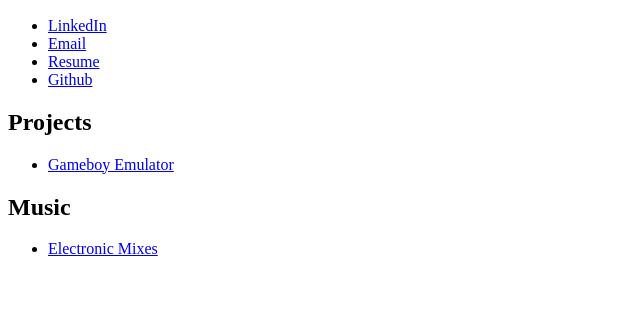
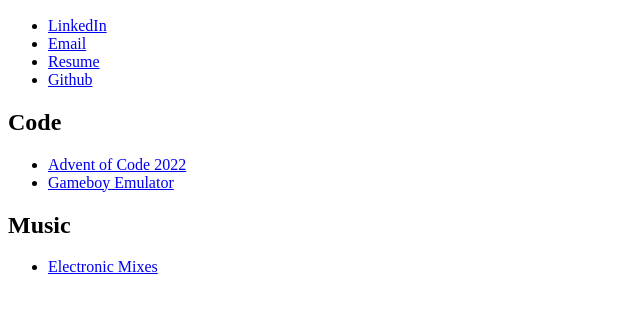
Before and after one commit to michael-dangelo/michael-dangelo.github.io, a plain HTML site: page index.html in a window 1280 px wide. Shown: the part 110-420 px from the top of the page, without its empty margins (0-640 px from the left). Drawn offline with Linux system fonts and the light colour scheme.

Commit message:
Add Advent of Code to projects

```diff
--- a/index.html
+++ b/index.html
@@ -15,8 +15,9 @@
         <li><a href="resume.pdf">Resume</a></li>
         <li><a href="https://github.com/michael-dangelo/">Github</a></li>
     </ul>
-    <h2>Projects</h2>
+    <h2>Code</h2>
     <ul>
+        <li><a href="https://github.com/michael-dangelo/aoc22">Advent of Code 2022</a></li>
         <li><a href="https://github.com/michael-dangelo/gameboy">Gameboy Emulator</a></li>
     </ul>
     <h2>Music</h2>
--- a/main.css
+++ b/main.css
@@ -1,5 +1,9 @@
+body {
+    caret-color: transparent;
+}
+
 a:visited {
-  color: blue;
+    color: blue;
 }
 
 img {
```
